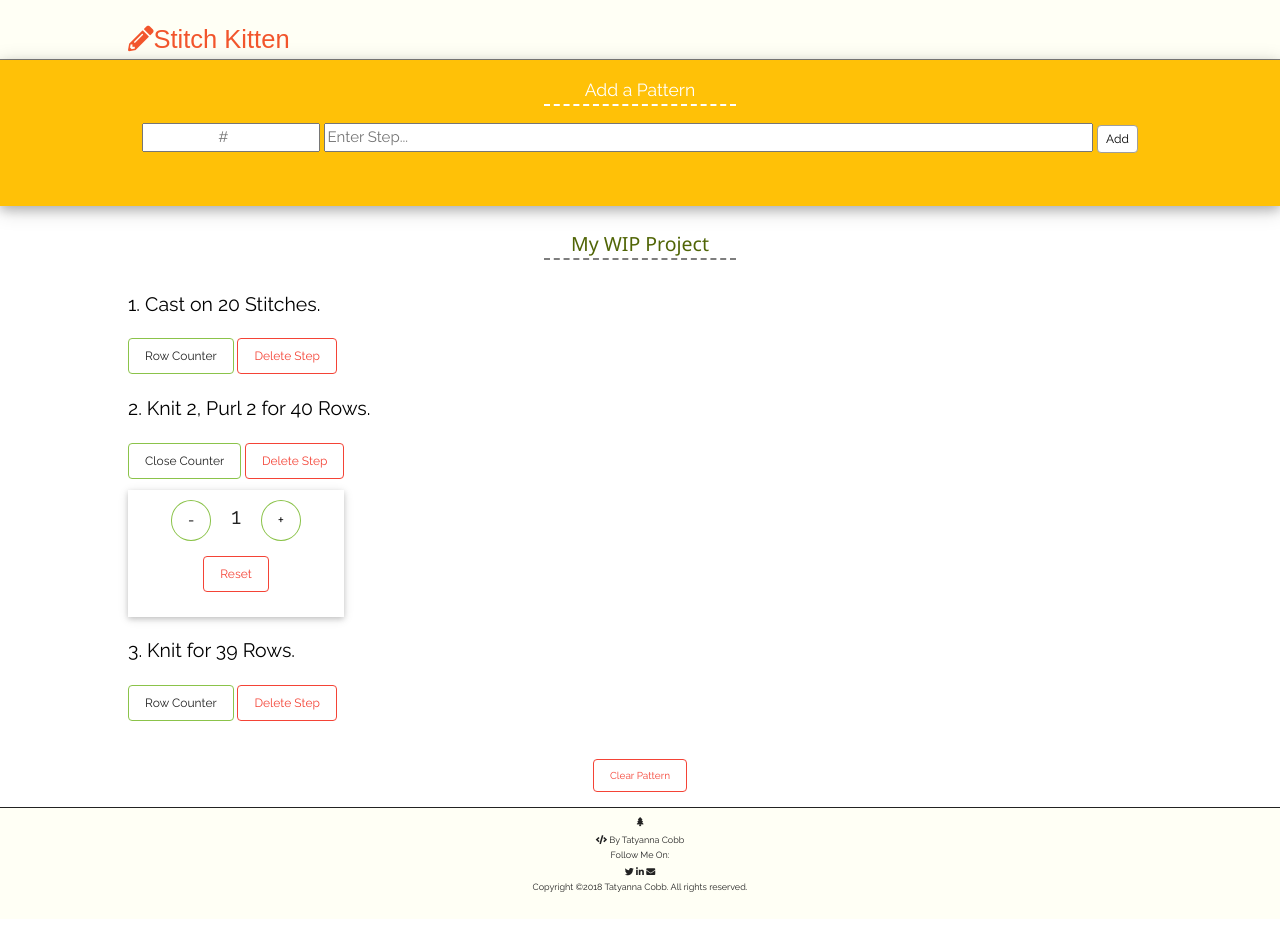
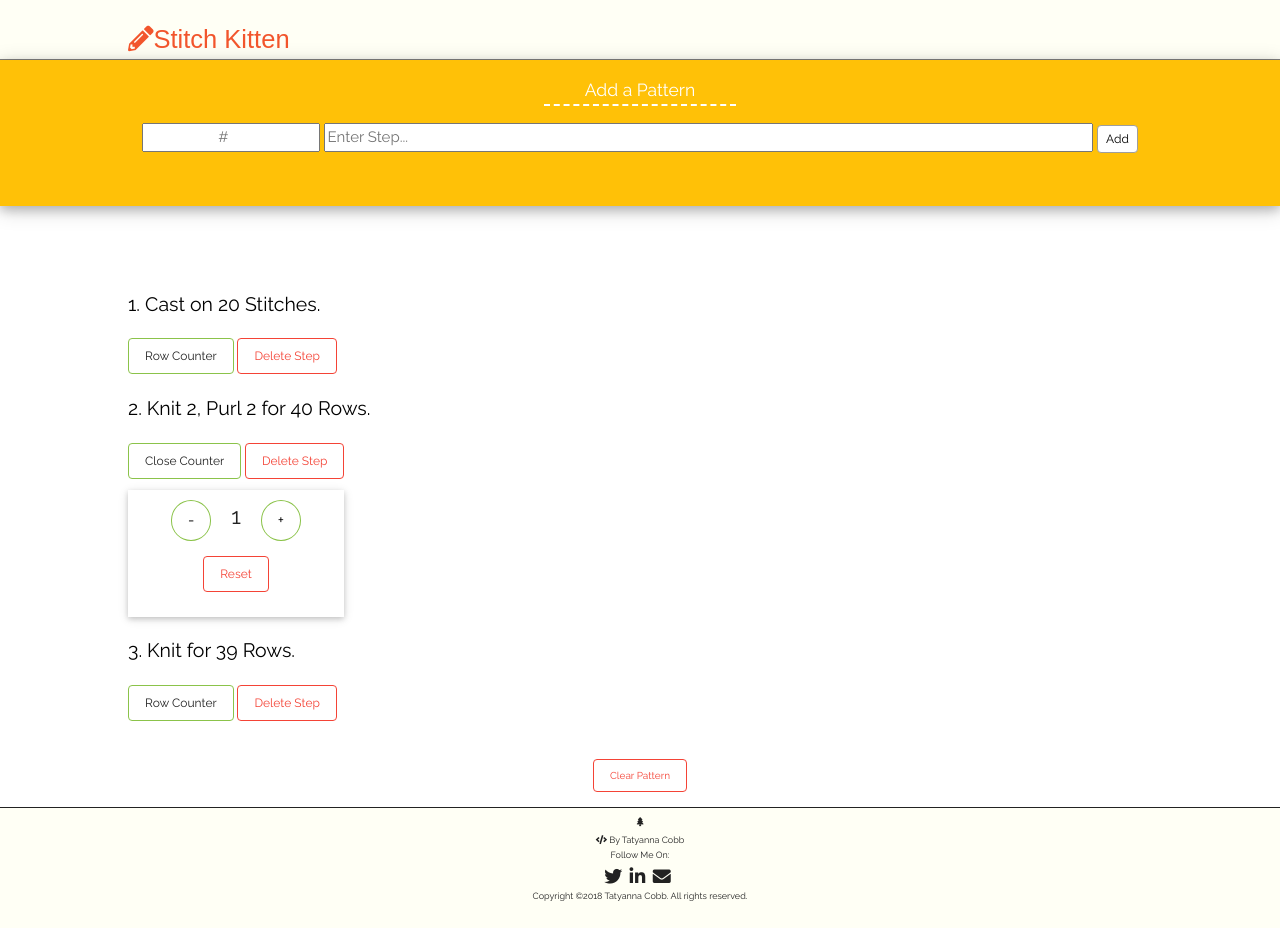
Before and after one commit to TatyCat/old-stitch-kitten, a plain HTML site: page index.html in a window 1280 px wide. Drawn offline with nearby package versions, Linux system fonts and the light colour scheme.

Commit message:
Added Twitter Link

```diff
--- a/css/main.css
+++ b/css/main.css
@@ -202,7 +202,6 @@ textarea {
     /*background-color: #efefe6;*/
     border-top: #222222 1px solid;
     padding-bottom: 1.5%;
-
     width: 100%;
 
     right: 0;
@@ -210,6 +209,10 @@ textarea {
     left: 0;
 }
 
+.socialMedia{
+    padding-right: 5px;
+    font-size: 2em;
+}
 
 
 /*Taty's CSS END*/
--- a/index.html
+++ b/index.html
@@ -99,9 +99,9 @@
                 <p><i class="fas fa-tree"></i></p>
                 <p><i class="fas fa-code"></i> By Tatyanna Cobb</p>
                 <p>Follow Me On: </p>
-                <p><a><i class="fab fa-twitter"></i></a>
-                    <a><i class="fab fa-linkedin-in"></i></a>
-                    <a><i class="fas fa-envelope"></i></a>
+                <p><a href="https://twitter.com/DevTaty" target="blank"><i class="socialMedia fab fa-twitter"></i></a>
+                    <a><i class="socialMedia fab fa-linkedin-in"></i></a>
+                    <a><i class="socialMedia fas fa-envelope"></i></a>
                 </p>
                 <p>Copyright &copy;2018 Tatyanna Cobb. All rights reserved. </p>
             </footer>
--- a/js/main.js
+++ b/js/main.js
@@ -0,0 +1,21 @@
+
+// Blank Slate upon load, remove header/title
+window.onload = function(){
+    document.getElementById('patternTitle').style.visibility = "hidden";
+}
+
+
+// Click Add Button To Add Pattern
+// Upon successful 1st step add, show the patternTitle again #visible
+
+
+//Click Row Counter Button To Count the Stitch for the Pattern Step
+
+
+// Close Counter Button Upon CLick Event
+
+
+// Click Delete Step Button
+
+
+// Delete the Current Pattern
```
